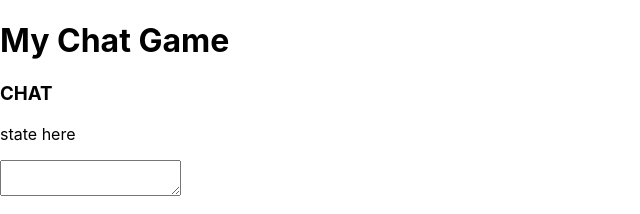
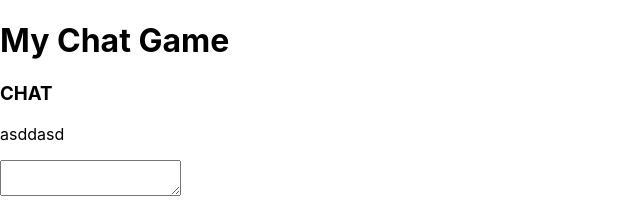
Before and after one commit to franiczio/ChatGaym, a React (Create React App) app in the folder chatgaym/: page / in a window 1280 px wide. Shown: the top 214 px of the page, without its empty margins (0-640 px from the left). Built offline with nearby package versions, Linux system fonts and the light colour scheme.

Commit message:
new folders for reducers and functions

```diff
--- a/chatgaym/src/App.js
+++ b/chatgaym/src/App.js
@@ -9,7 +9,7 @@ class App extends Component {
     return (
       <div>
         <h1>My Chat Game</h1>
-        <Chat />
+        <Chat content="asddasd" />
       </div>
     );
   }
--- a/chatgaym/src/Components/chat.jsx
+++ b/chatgaym/src/Components/chat.jsx
@@ -1,12 +1,17 @@
 import React, { Component, Fragment } from "react";
 class chat extends Component {
+  handleKeyDown = e => {
+    if (e.key === "Enter") {
+      console.log("KLIKŁEM ENTER");
+    }
+  };
   render() {
     return (
       <Fragment>
         <h3>CHAT</h3>
-        <p>state here</p>
+        <p>{this.props.content}</p>
         <form>
-          <textarea type="text" onKeyDown={this._handleKeyDown} />
+          <textarea type="text" onKeyDown={this.handleKeyDown} />
         </form>
       </Fragment>
     );
--- a/chatgaym/src/index.js
+++ b/chatgaym/src/index.js
@@ -5,10 +5,12 @@ import App from "./App";
 import * as serviceWorker from "./serviceWorker";
 import { createStore } from "redux";
 
-function chatReducer(state = [], action) {
+function allReducers(state = [], action) {
   return "state";
 }
-const store = createStore(chatReducer);
+const store = createStore(allReducers, {
+  chatContent: []
+});
 
 ReactDOM.render(<App />, document.getElementById("root"));
 
```
